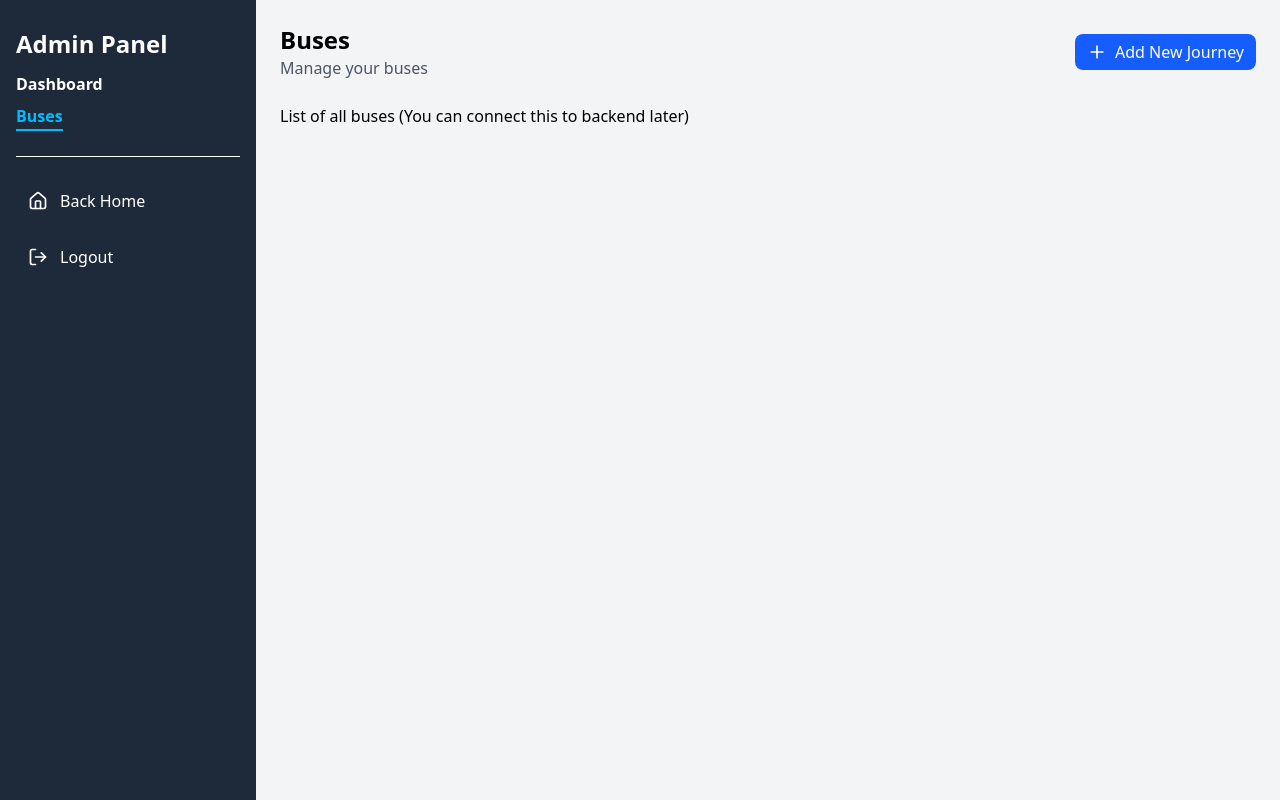
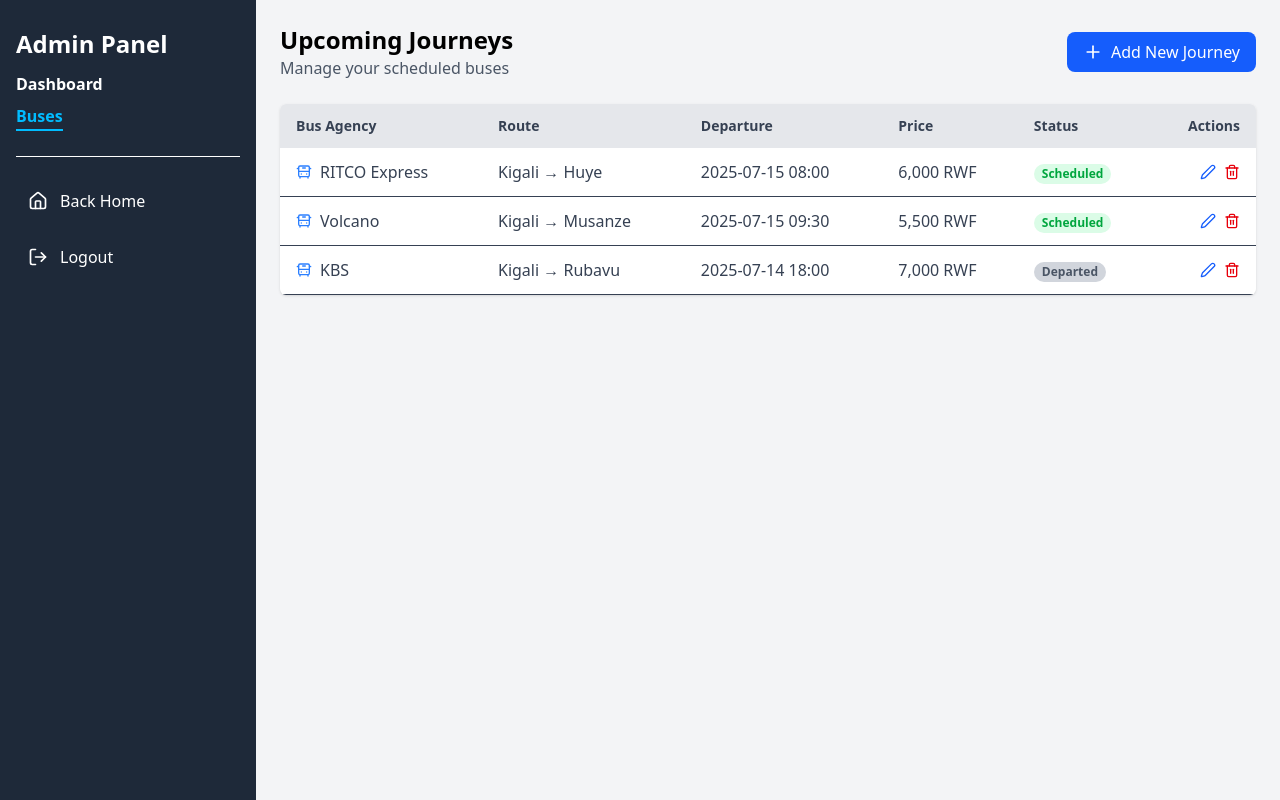
Before and after one commit to Shema-arsene/Bus-bookin-system, a React (Vite) app: page /admin/buses in a window 1280 px wide. Built offline with nearby package versions, Linux system fonts and the light colour scheme.

Commit message:
Add Journey's mock data

```diff
--- a/src/Pages/Admin/AdminBusesPage.jsx
+++ b/src/Pages/Admin/AdminBusesPage.jsx
@@ -1,28 +1,109 @@
-import { Plus } from "lucide-react"
+import { Plus, BusFront, Trash2, Edit2 } from "lucide-react"
 import { Link } from "react-router-dom"
 
+const mockJourneys = [
+  {
+    id: "1",
+    agency: "RITCO Express",
+    origin: "Kigali",
+    destination: "Huye",
+    departureTime: "2025-07-15 08:00",
+    price: "6,000 RWF",
+    status: "Scheduled",
+  },
+  {
+    id: "2",
+    agency: "Volcano",
+    origin: "Kigali",
+    destination: "Musanze",
+    departureTime: "2025-07-15 09:30",
+    price: "5,500 RWF",
+    status: "Scheduled",
+  },
+  {
+    id: "3",
+    agency: "KBS",
+    origin: "Kigali",
+    destination: "Rubavu",
+    departureTime: "2025-07-14 18:00",
+    price: "7,000 RWF",
+    status: "Departed",
+  },
+]
+
 const AdminBusesPage = () => {
-  //   const { id } = useParams()
-  //   const isEditMode = !!id
-
   return (
     <section className="p-6">
       <div className="flex justify-between items-center mb-6">
         <div>
-          <h1 className="text-2xl font-bold">Buses</h1>
-          <p className="text-gray-600">Manage your buses</p>
+          <h1 className="text-2xl font-bold">Upcoming Journeys</h1>
+          <p className="text-gray-600">Manage your scheduled buses</p>
         </div>
         <Link
           to="/admin/buses/new"
-          className="flex items-center space-x-2 bg-blue-600 text-white px-3 py-1.5 rounded-lg hover:bg-blue-900 duration-300"
+          className="flex items-center space-x-2 bg-blue-600 text-white px-4 py-2 rounded-lg hover:bg-blue-800 duration-300"
         >
           <Plus className="h-5 w-5" />
           <span>Add New Journey</span>
         </Link>
       </div>
-      {/* <AdminBusesPage /> */}
-      List of all buses (You can connect this to backend later)
+
+      <div className="bg-white rounded-md shadow overflow-x-auto">
+        <table className="min-w-full table-auto">
+          <thead className="bg-gray-200 text-gray-700 text-sm">
+            <tr>
+              <th className="px-4 py-3 text-left">Bus Agency</th>
+              <th className="px-4 py-3 text-left">Route</th>
+              <th className="px-4 py-3 text-left">Departure</th>
+              <th className="px-4 py-3 text-left">Price</th>
+              <th className="px-4 py-3 text-left">Status</th>
+              <th className="px-4 py-3 text-right">Actions</th>
+            </tr>
+          </thead>
+          <tbody className="text-gray-700">
+            {mockJourneys.map((journey) => (
+              <tr
+                key={journey.id}
+                className="border-b hover:bg-gray-50 transition-colors"
+              >
+                <td className="px-4 py-3 flex items-center gap-2">
+                  <BusFront className="w-4 h-4 text-blue-500" />
+                  {journey.agency}
+                </td>
+                <td className="px-4 py-3">
+                  {journey.origin} → {journey.destination}
+                </td>
+                <td className="px-4 py-3">{journey.departureTime}</td>
+                <td className="px-4 py-3">{journey.price}</td>
+                <td className="px-4 py-3">
+                  <span
+                    className={`inline-block px-2 py-0.5 text-xs font-semibold rounded-full ${
+                      journey.status === "Scheduled"
+                        ? "bg-green-100 text-green-600"
+                        : "bg-gray-300 text-gray-600"
+                    }`}
+                  >
+                    {journey.status}
+                  </span>
+                </td>
+                <td className="px-4 py-3 text-right flex justify-end gap-2">
+                  <Link
+                    to={`/admin/buses/edit/${journey.id}`}
+                    className="text-blue-600 hover:text-blue-800"
+                  >
+                    <Edit2 className="w-4 h-4" />
+                  </Link>
+                  <button className="text-red-600 hover:text-red-800">
+                    <Trash2 className="w-4 h-4" />
+                  </button>
+                </td>
+              </tr>
+            ))}
+          </tbody>
+        </table>
+      </div>
     </section>
   )
 }
+
 export default AdminBusesPage
```
